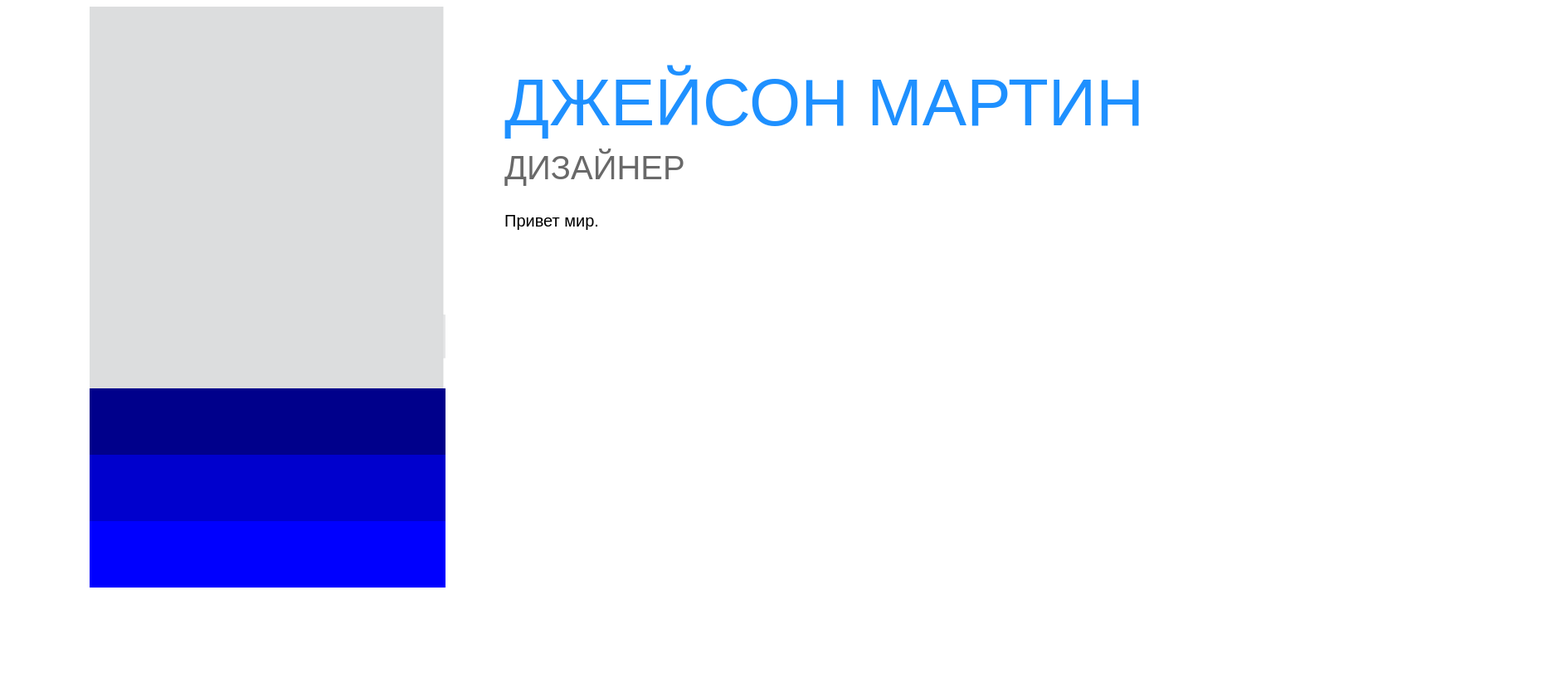
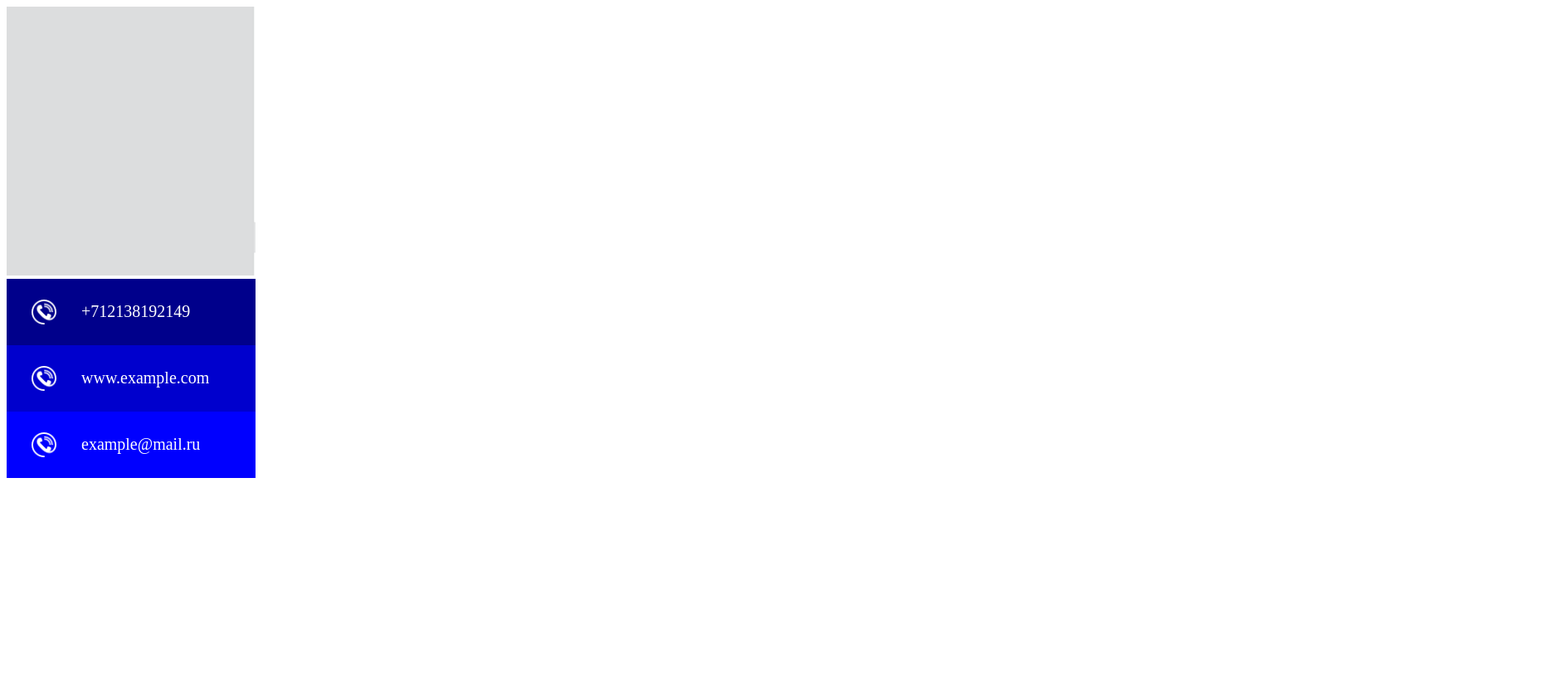
Before and after one commit to Rafc122/Start_learn, a plain HTML site: page index.html in a window 1280 px wide. Shown: the whole page at 83% size, 1872 px wide, since content can reach past the window. Drawn offline with Linux system fonts and the light colour scheme.

Commit message:
refactor project

```diff
--- a/index.css
+++ b/index.css
@@ -1,52 +1,63 @@
-#portret {
-  position: relative;
-  height: 200px;
-  left: 100px;
+#main {
+  display: flex;
 }
+
+#left-part {
+  width: 300px;
+}
+
+#right-part {
+  width: 1300px;
+}
+
+#photo-container img {
+  width: 300px;
+  height: auto;
+}
+
+#contacts ul {
+  margin: 0px;
+  padding: 0px;
+  list-style-type: none;
+}
+
+.contacts-item {
+  display: flex;
+  align-items: center;
+  height: 80px;
+  color: white;
+  font-size: 20px;
+}
+
+.contacts-item img {
+  margin-right: 30px;
+  margin-left: 30px;
+  width: 30px;
+  height: 30px;
+}
+
+#sait {
+  background: #0000ff;
+}
+#mail {
+  background: #0000cd;
+}
+#phone {
+  background: #00008b;
+}
+
 #text_first {
+  font-size: 80px;
   font-family: sans-serif;
-  position: relative;
-  bottom: 450px;
-  left: 600px;
-  font-size: 80px;
-  color: #1E90FFFF;
+  color: #1e90ffff;
 }
 #text_two {
   font-family: sans-serif;
-  position: relative;
-  left: 600px;
-  bottom: 520px;
   font-size: 40px;
-  color: #696969
+  color: #696969;
 }
 #text_three {
   font-family: sans-serif;
   position: relative;
-  left: 600px;
-  bottom: 530px;
   font-size: 20px;
 }
-#sait {
-  width: 429px;
-  height: 80px;
-  position: relative;
-  left: 100px;
-  top: 260px;
-  background: #0000FF;
-}
-#mail {
-  width: 429px;
-  height: 80px;
-  background: #0000CD;
-  position: relative;
-  left: 100px;
-  top: 260px;
-}
-#phone {
-  width: 429px;
-  height: 80px;
-  background: #00008B;
-  position: relative;
-  left: 100px;
-  top: 260px;
-}
--- a/index.html
+++ b/index.html
@@ -1,27 +1,44 @@
-<html>
+<!DOCTYPE html>
+<html lang="en">
+
 <head>
     <meta charset="utf-8">
     <title>Стили</title>
     <link rel="stylesheet" href="index.css">
 </head>
+
 <body>
-<div class="photo">
-     <div id="portret">
+    <div id="main">
+        <div id="left-part">
+            <div id="photo-container">
                 <img src="./photo.png" alt="photo">
             </div>
-</div>
-     <div class="block">
-     <div id="phone">
-     </div>
-     <div id="mail">
-     </div>
-     <div id="sait">
+            <div id="contacts">
+                <ul>
+                    <li class="contacts-item" id="phone">
+                        <img src="./phone.png" alt="phone icon">
+                        <span>+712138192149</span>
+                    </li>
+                    <li class="contacts-item" id="mail">
+                        <img src="./phone.png" alt="phone icon">
+                        <span>www.example.com</span>
+                    </li>
+                    <li class="contacts-item" id="sait">
+                        <img src="./phone.png" alt="phone icon">
+                        <span>example@mail.ru</span>
+                    </li>
+                </ul>
             </div>
         </div>
+        <div id="right-part">
             <div class="text">
-          <p id="text_first">ДЖЕЙСОН МАРТИН</p>
-          <p id="text_two">ДИЗАЙНЕР</p>
-          <p id="text_three">Привет мир.</p>
+                <div></div>
+                <div></div>
+                <div></div>
+                <div></div>
+            </div>
+        </div>
     </div>
 </body>
+
 </html>
```
Also changed, not shown: phone.png (added), task/OTBT361.jpg (added). Lines whose indentation alone changed are shown as unchanged.
